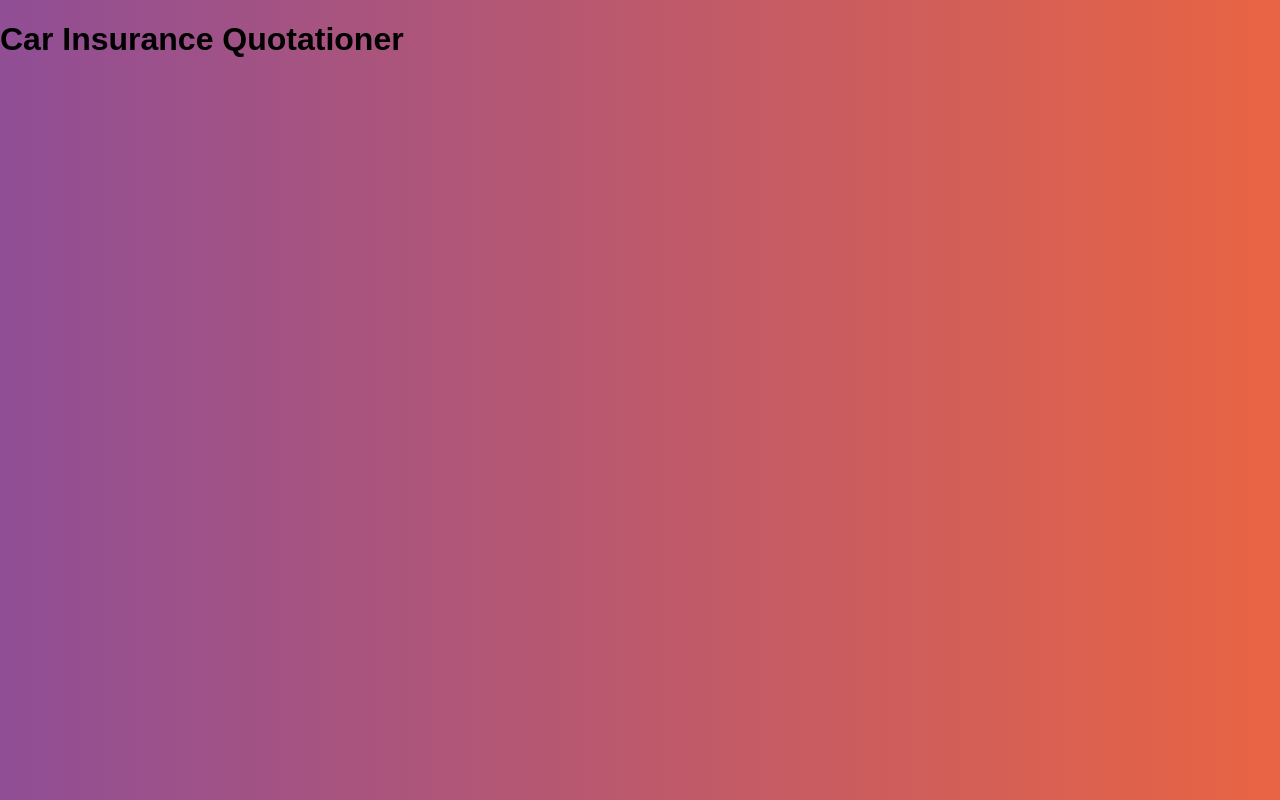
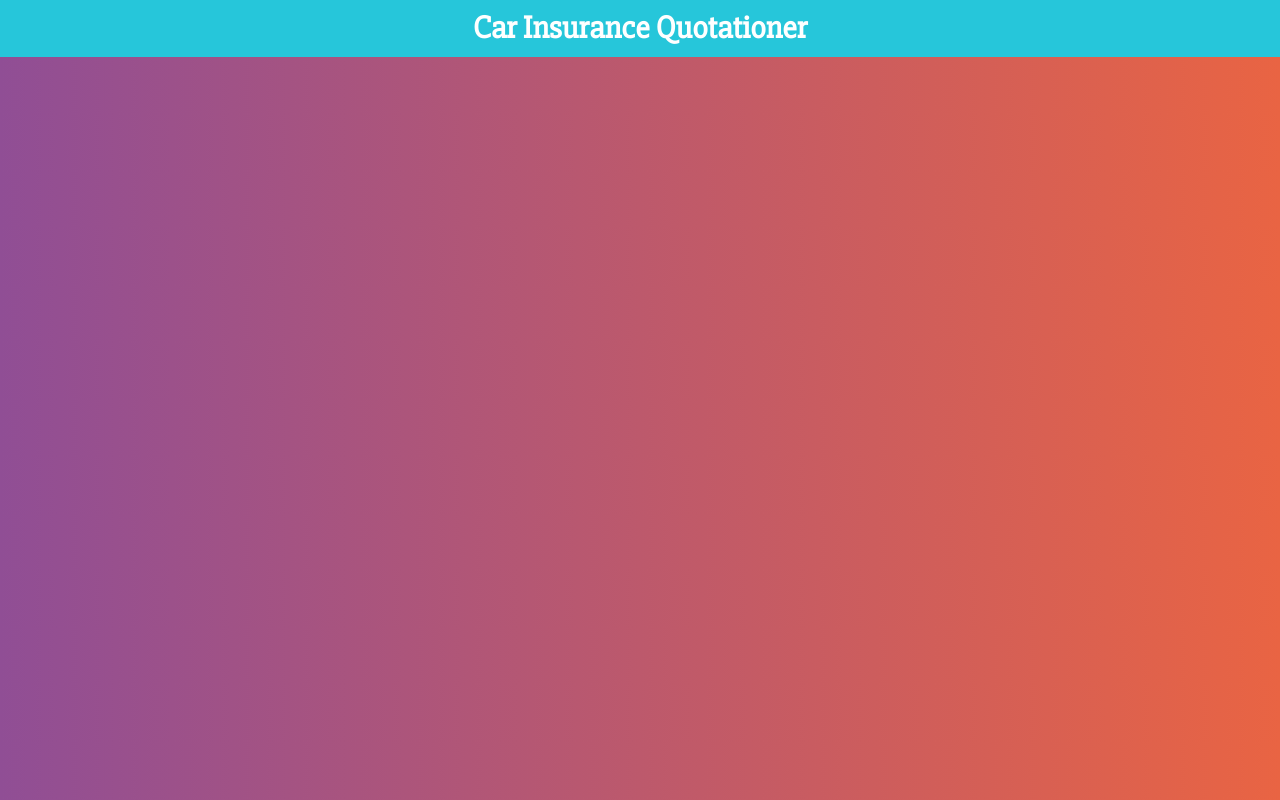
Before and after one commit to josetommaso/insurance-app, a React (Create React App) app: page / in a window 1280 px wide. Built offline with nearby package versions, Linux system fonts and the light colour scheme.

Commit message:
npm emotion - styled components

```diff
--- a/package.json
+++ b/package.json
@@ -3,6 +3,8 @@
   "version": "0.1.0",
   "private": true,
   "dependencies": {
+    "@emotion/react": "^11.1.5",
+    "@emotion/styled": "^11.1.5",
     "@testing-library/jest-dom": "^5.11.4",
     "@testing-library/react": "^11.1.0",
     "@testing-library/user-event": "^12.1.10",
--- a/src/components/Header.js
+++ b/src/components/Header.js
@@ -1,8 +1,24 @@
+import styled from '@emotion/styled';
+
+const ContainerHeader = styled.header`
+    background-color: #26c6da;
+    padding: 10px;
+    font-weight: bold;
+    color: #fff;
+`;
+
+const TextHeader = styled.h1`
+    font-size: 2rem;
+    margin: 0;
+    font-family: 'Slabo 27px', serif;
+    text-align: center;
+`;
+
 const Header = ({title}) => {
     return (
-        <header>
-            <h1>{title}</h1>
-        </header>
+        <ContainerHeader>
+            <TextHeader>{title}</TextHeader>
+        </ContainerHeader>
      );
 }
 
```
Also changed, not shown: 1 other file (tests, documents, lock files or other folders).
